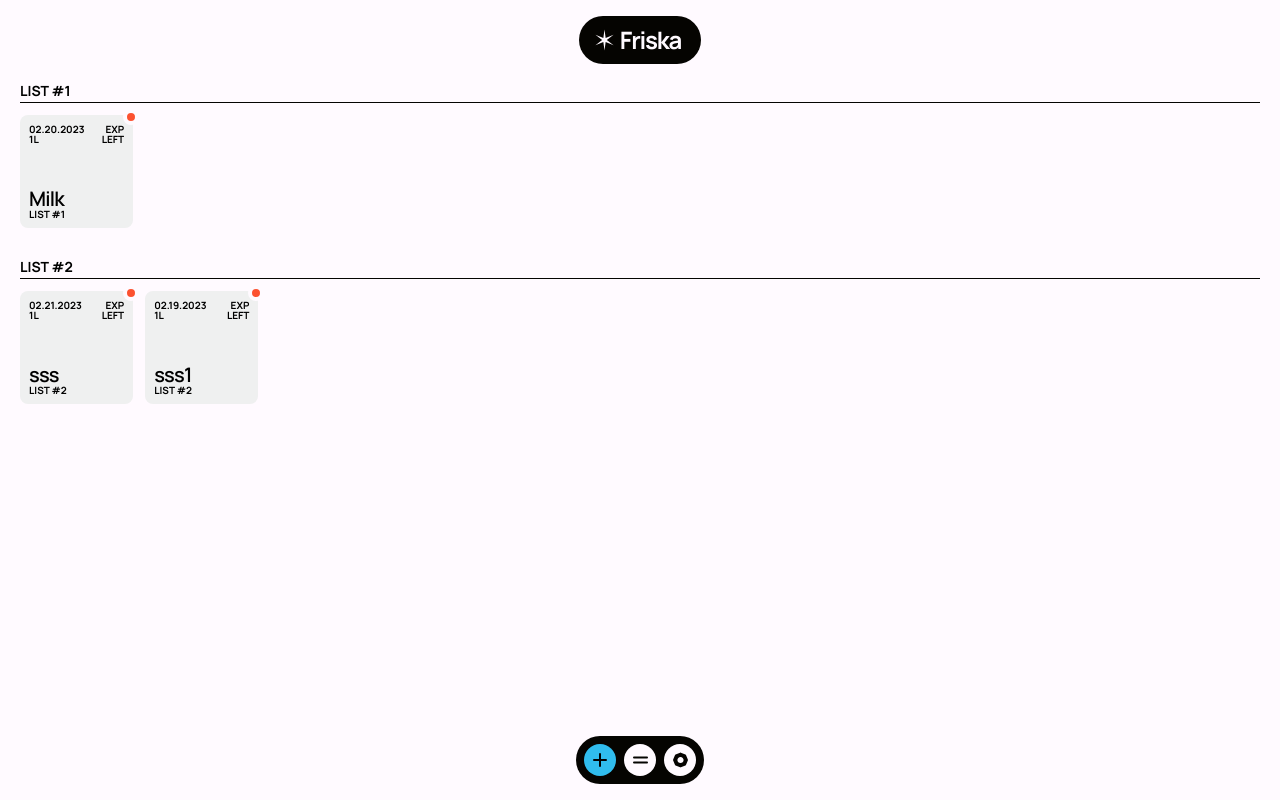
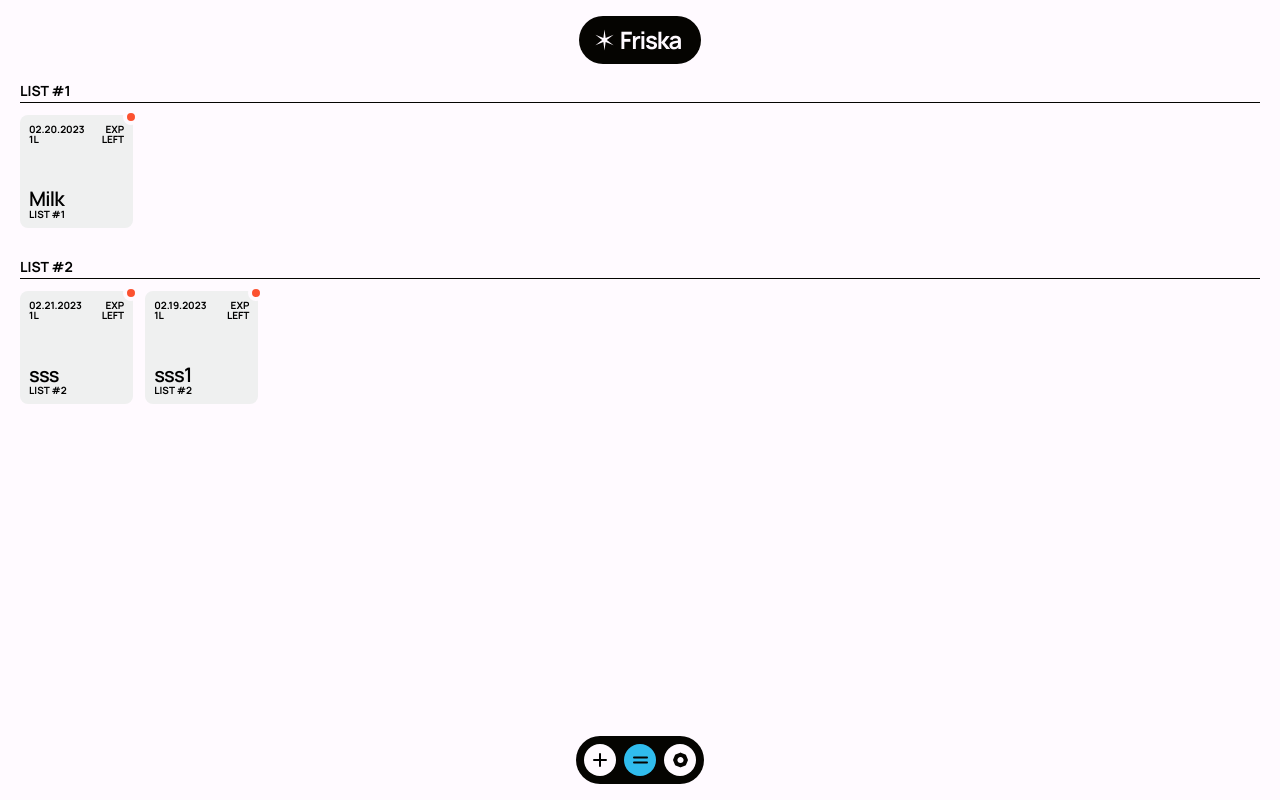
Before and after one commit to arperevalov/friska, a Next.js app: page / in a window 1280 px wide. Built offline with nearby package versions, Linux system fonts and the light colour scheme.

Commit message:
feat: header active link

```diff
--- a/components/Header.tsx
+++ b/components/Header.tsx
@@ -18,15 +18,15 @@ export default function Header () {
 
             <div className="header__bottom">
                 <nav className="header__nav">
-                    <Link className={`header__link header__link--new h3`} href={'/new'}>
+                    <Link className={`header__link${router.pathname === '/new' ? ' header__link--active' : ''}`} href={'/new'}>
                         <img src="/svg/new.svg" alt="" />
                         <span className="visually-hidden">New Item</span>
                     </Link>
-                    <Link className={`header__link h3`} href={'/'}>
+                    <Link className={`header__link${router.pathname === '/' ? ' header__link--active' : ''}`} href={'/'}>
                         <img src="/svg/lists.svg" alt="" />
                         <span className="visually-hidden">Lists</span>
                     </Link>
-                    <Link className={`header__link h3`} href={'/settings'}>
+                    <Link className={`header__link${router.pathname === '/settings' ? ' header__link--active' : ''}`} href={'/settings'}>
                         <img src="/svg/settings.svg" alt="" />
                         <span className="visually-hidden">Settings</span>
                     </Link>
--- a/styles/components/header.scss
+++ b/styles/components/header.scss
@@ -63,7 +63,7 @@
             opacity: .7;
         }
 
-        &--new {
+        &--active {
             background: $primary;
         }
 
```
